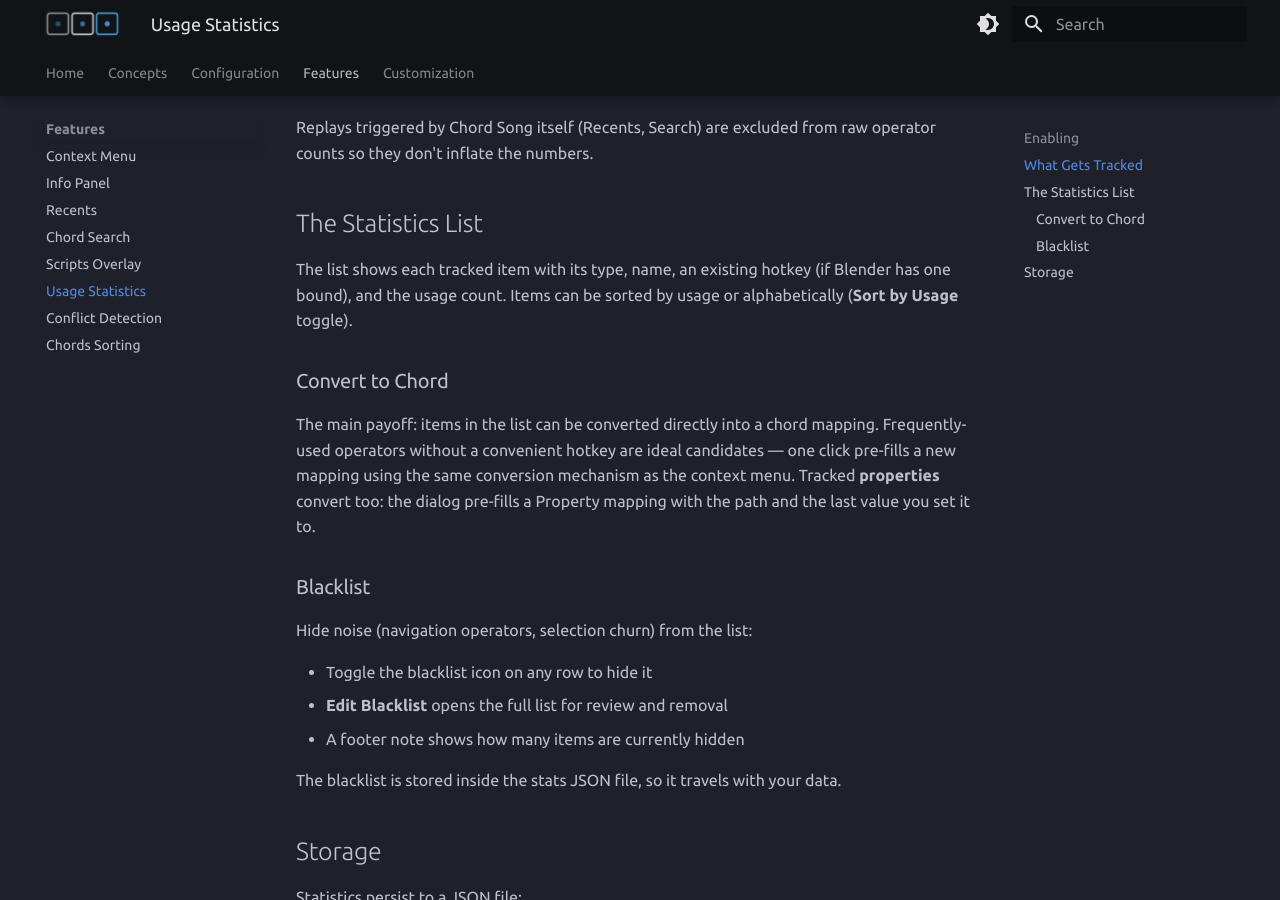
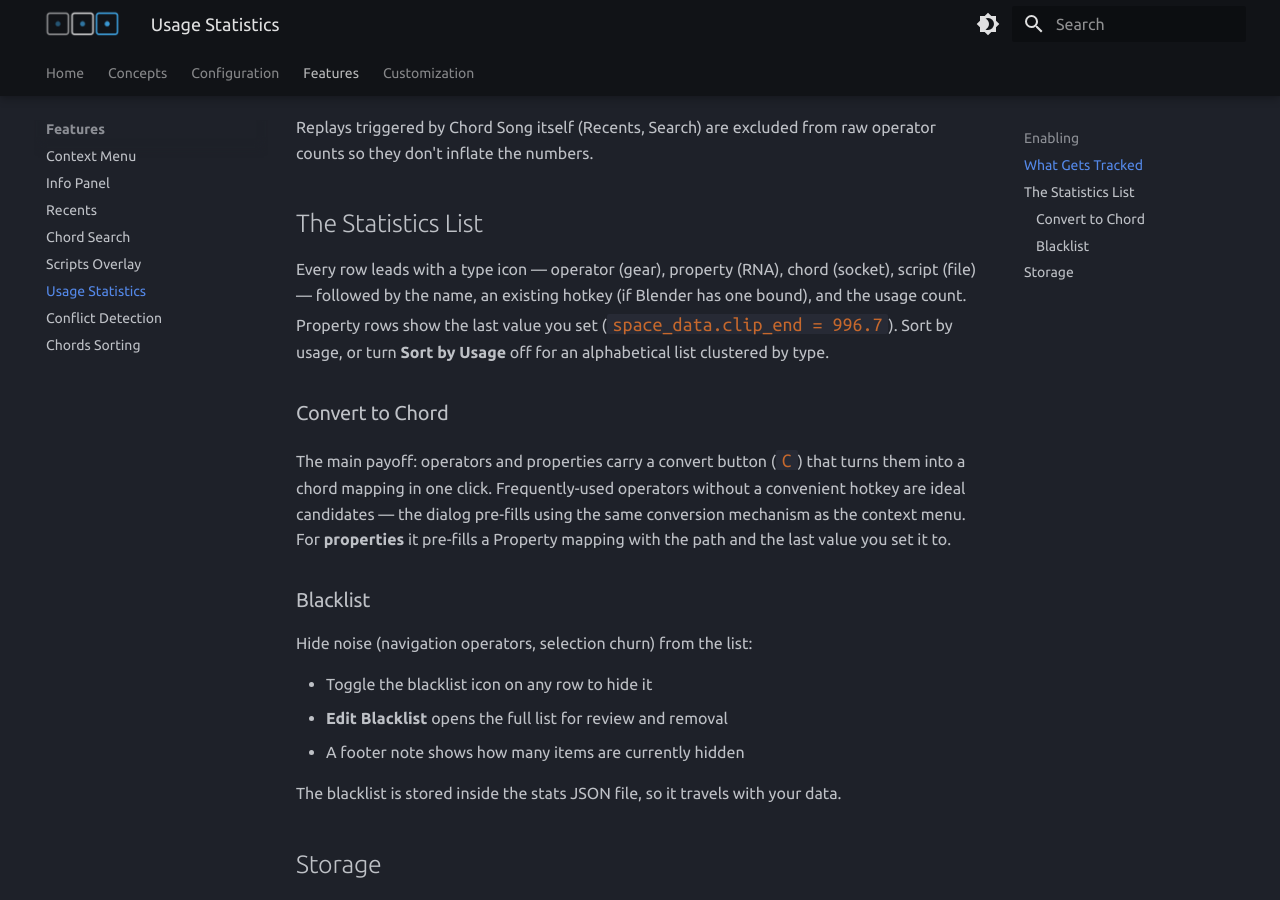
Before and after one commit to Furash/chordsong, an MkDocs documentation site: the page built from docs/features/statistics.md, in a window 1280 px wide and 900 px high, scrolled down 1360 px. Built offline with MkDocs 1.6.1 and Material for MkDocs 9.7.7, drawn with Linux system fonts in a browser that asks for light colours.

Commit message:
docs: type icons, property values, convert button in stats list
Co-Authored-By: Claude Fable 5 <noreply@anthropic.com>

```diff
--- a/docs/features/statistics.md
+++ b/docs/features/statistics.md
@@ -27,11 +27,11 @@ Replays triggered by Chord Song itself (Recents, Search) are excluded from raw o
 
 ## The Statistics List
 
-The list shows each tracked item with its type, name, an existing hotkey (if Blender has one bound), and the usage count. Items can be sorted by usage or alphabetically (**Sort by Usage** toggle).
+Every row leads with a type icon — operator (gear), property (RNA), chord (socket), script (file) — followed by the name, an existing hotkey (if Blender has one bound), and the usage count. Property rows show the last value you set (`space_data.clip_end = 996.7`). Sort by usage, or turn **Sort by Usage** off for an alphabetical list clustered by type.
 
 ### Convert to Chord
 
-The main payoff: items in the list can be converted directly into a chord mapping. Frequently-used operators without a convenient hotkey are ideal candidates — one click pre-fills a new mapping using the same conversion mechanism as the context menu. Tracked **properties** convert too: the dialog pre-fills a Property mapping with the path and the last value you set it to.
+The main payoff: operators and properties carry a convert button (`C`) that turns them into a chord mapping in one click. Frequently-used operators without a convenient hotkey are ideal candidates — the dialog pre-fills using the same conversion mechanism as the context menu. For **properties** it pre-fills a Property mapping with the path and the last value you set it to.
 
 ### Blacklist
 
```
